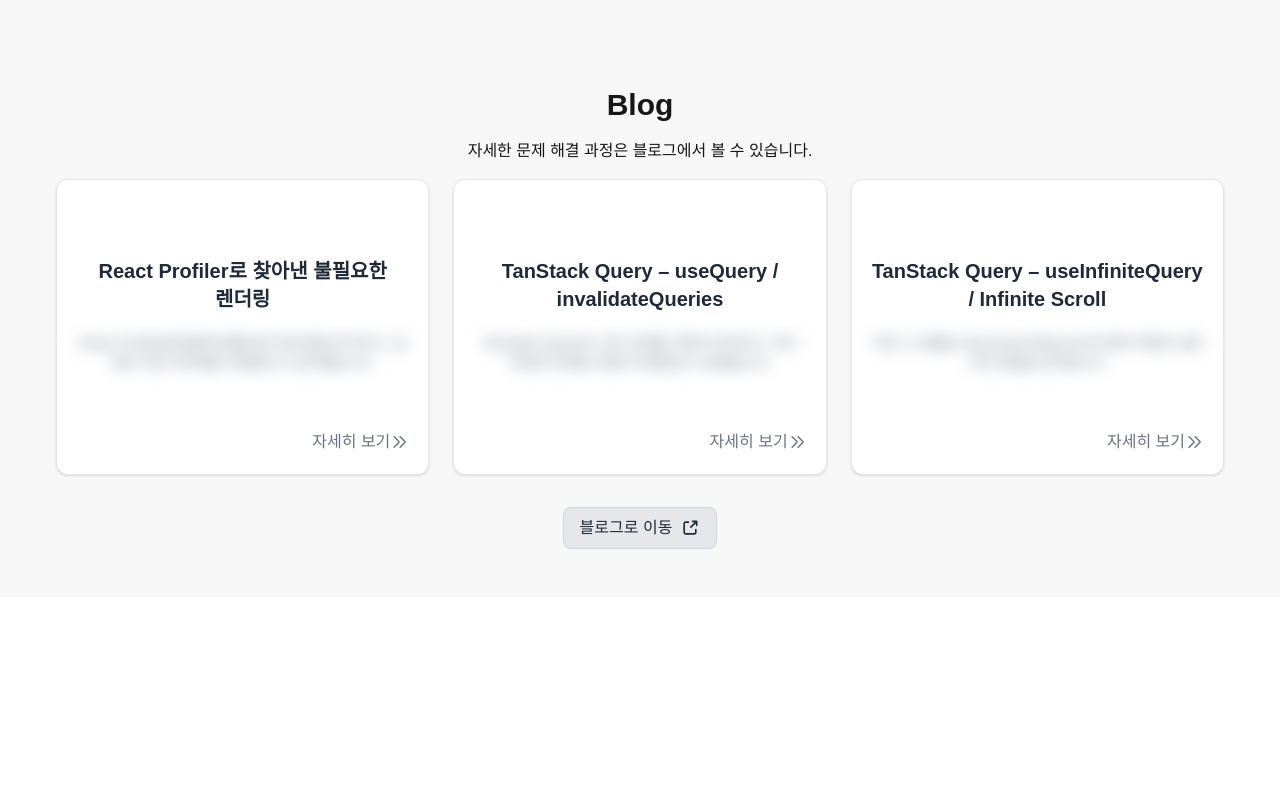
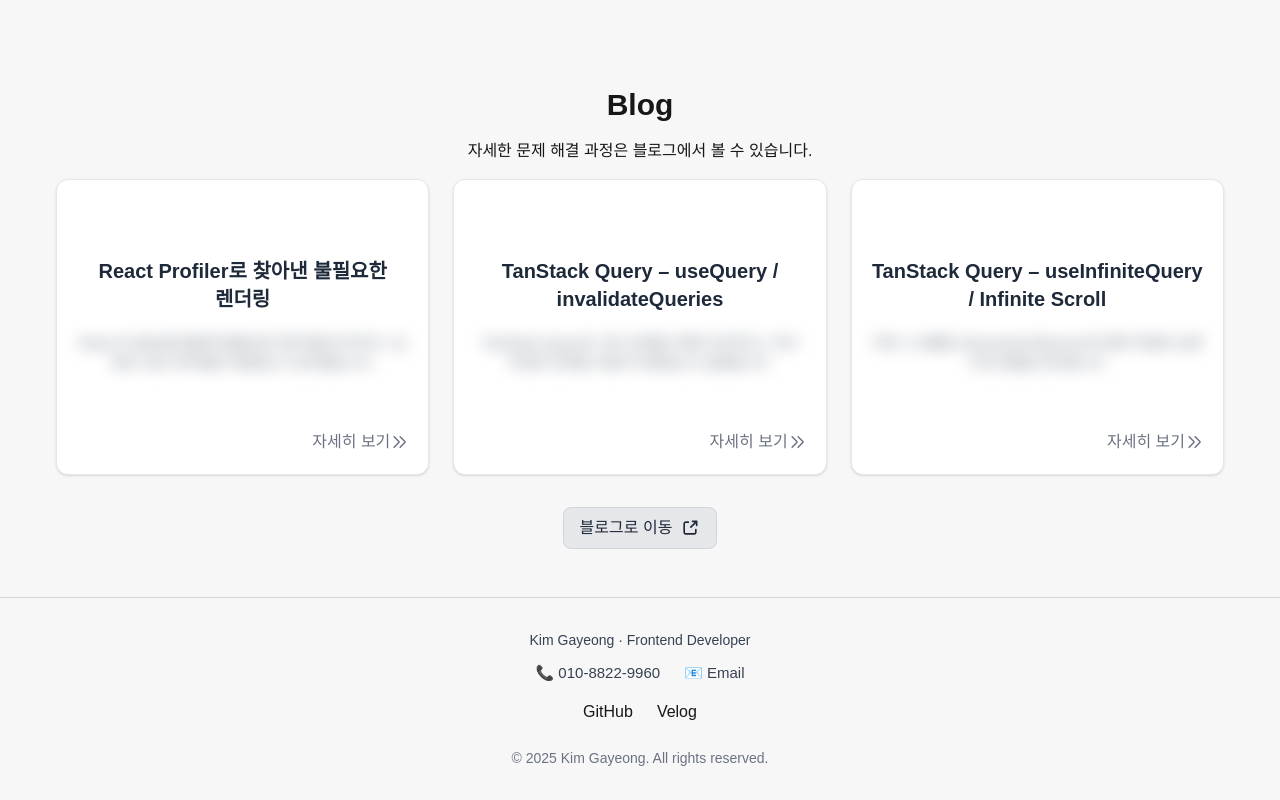
Before and after one commit to gayeongX0916/port-folio, a Next.js app: page / in a window 1280 px wide. Shown: the part 1353-2153 px from the top of the page. Before the commit the page ends 1950 px from the top, so only its background shows below. Built offline with nearby package versions, Linux system fonts and the light colour scheme.

Commit message:
[feat/#5] footer 구현하기

```diff
--- /dev/null
+++ b/app/components/Footer/Footer.tsx
@@ -0,0 +1,42 @@
+export function Footer() {
+  return (
+    <footer className="w-full py-8 bg-[#F7F7F7] border-t border-gray-300 text-center">
+      <section id="contact">
+        <p className="text-sm text-gray-700 font-medium mb-3">
+          Kim Gayeong · Frontend Developer
+        </p>
+
+        <div className="flex justify-center gap-6 text-[15px] mb-4 text-gray-700">
+          <span>📞 010-8822-9960</span>
+          <a
+            href="mailto:gayeongx0916@gmail.com"
+            className="hover:text-emerald-600"
+          >
+            📧 Email
+          </a>
+        </div>
+
+        <div className="flex justify-center gap-6 mb-6">
+          <a
+            href="https://github.com/gayeongX0916"
+            target="_blank"
+            className="hover:text-emerald-600 text-[16px]"
+          >
+            GitHub
+          </a>
+          <a
+            href="https://velog.io/@gayeong__0916/posts"
+            target="_blank"
+            className="hover:text-emerald-600 text-[16px]"
+          >
+            Velog
+          </a>
+        </div>
+
+        <p className="text-sm text-gray-500">
+          © 2025 Kim Gayeong. All rights reserved.
+        </p>
+      </section>
+    </footer>
+  );
+}
--- a/app/page.tsx
+++ b/app/page.tsx
@@ -1,3 +1,4 @@
+import { Footer } from "./components/Footer/Footer";
 import { Header } from "./components/Header/Header";
 import { Nav } from "./components/Nav/Nav";
 import { AboutSection } from "./components/Sections/AboutSection";
@@ -12,6 +13,7 @@
       <ProjectSection />
       <AboutSection />
       <BlogSection />
+      <Footer />
     </div>
   );
 }
```
